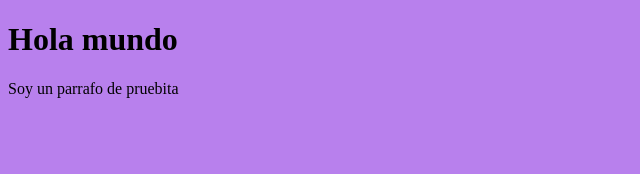
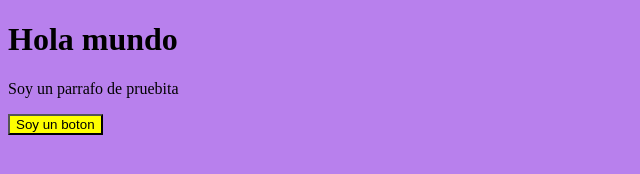
Before and after one commit to Gabriel-Arg/Proyecto-Git-Noa, a plain HTML site: page index.html in a window 1280 px wide. Shown: the whole page, without its empty margins (0-640 px from the left). Drawn offline with Linux system fonts and the light colour scheme.

Commit message:
Agrego un boton y le doy estilo

```diff
--- a/css/estilo.css
+++ b/css/estilo.css
@@ -1,3 +1,8 @@
 body {
     background-color: rgba(137, 43, 226, 0.598);
 }
+
+.btn {
+    background-color: yellow;
+    cursor: pointer;
+}
--- a/index.html
+++ b/index.html
@@ -32,6 +32,8 @@
     <h1>Hola mundo</h1>
     <p>Soy un parrafo de pruebita</p>
 
+    <button class="btn">Soy un boton</button>
+
 
 
     </body>
```
